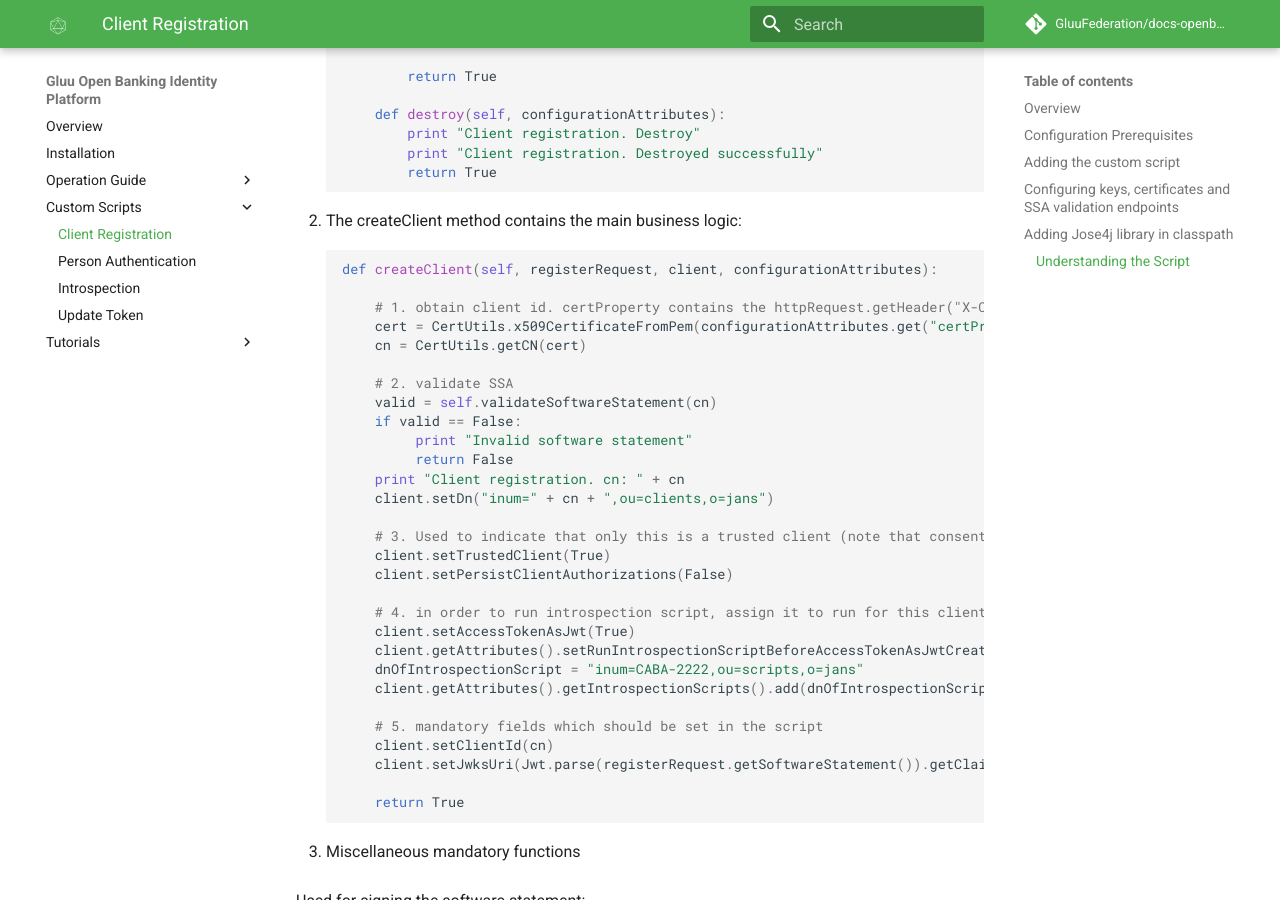
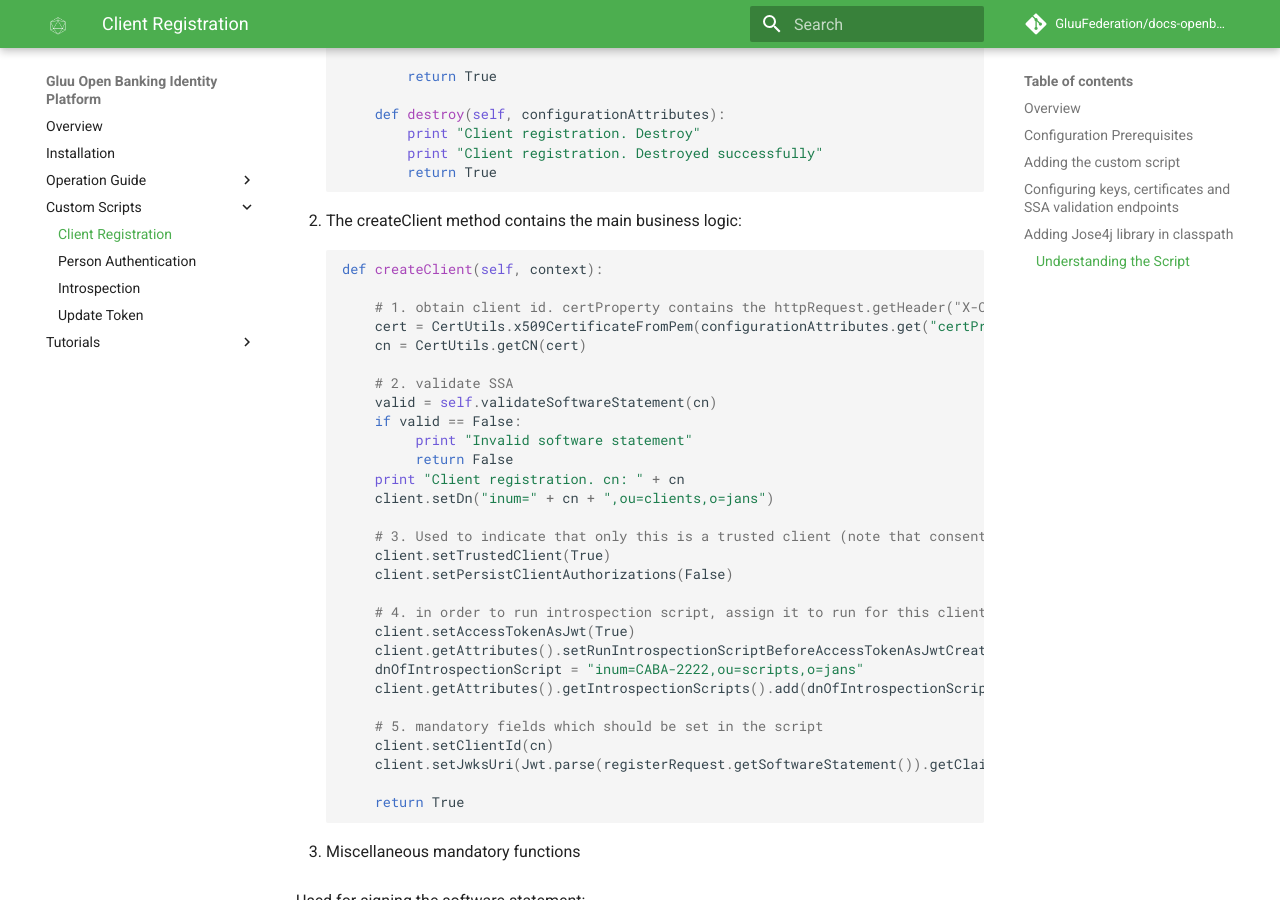
Before and after one commit to GluuFederation/docs-openbanking-prod, an MkDocs documentation site: the page built from docs/source/scripts/client-registration.md, in a window 1280 px wide and 900 px high, scrolled down 3417 px. Built offline with MkDocs 1.6.1 and Material for MkDocs 9.7.7, drawn with Linux system fonts in a browser that asks for light colours; comment, search, counter and statistics services are not loaded.

Commit message:
fix: createClient method paramerters
Updated the parameters in createClient method to have context.

````diff
--- a/docs/source/scripts/client-registration.md
+++ b/docs/source/scripts/client-registration.md
@@ -128,7 +128,7 @@ The following are the ***mandatory*** functions which need to be implemented in
 2. The createClient method contains the main business logic:
 
     ```python3
-    def createClient(self, registerRequest, client, configurationAttributes):
+    def createClient(self, context):
 
         # 1. obtain client id. certProperty contains the httpRequest.getHeader("X-ClientCert"), inshort client certificate passed to the /register endpoint
         cert = CertUtils.x509CertificateFromPem(configurationAttributes.get("certProperty").getValue1())
````
